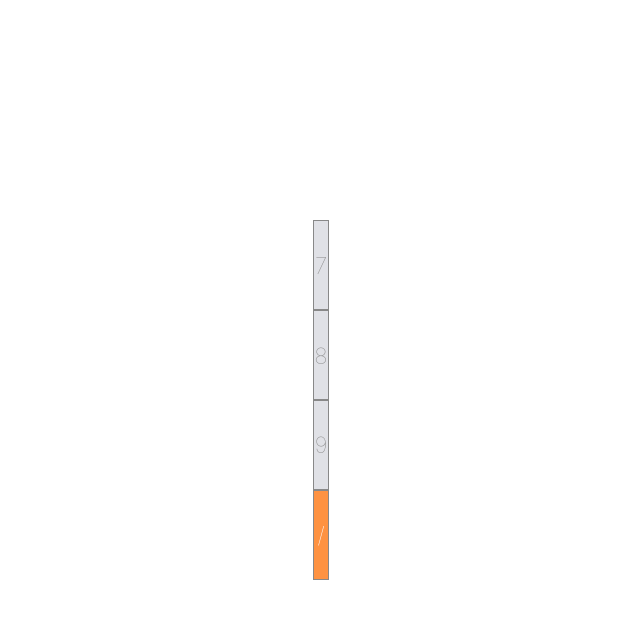
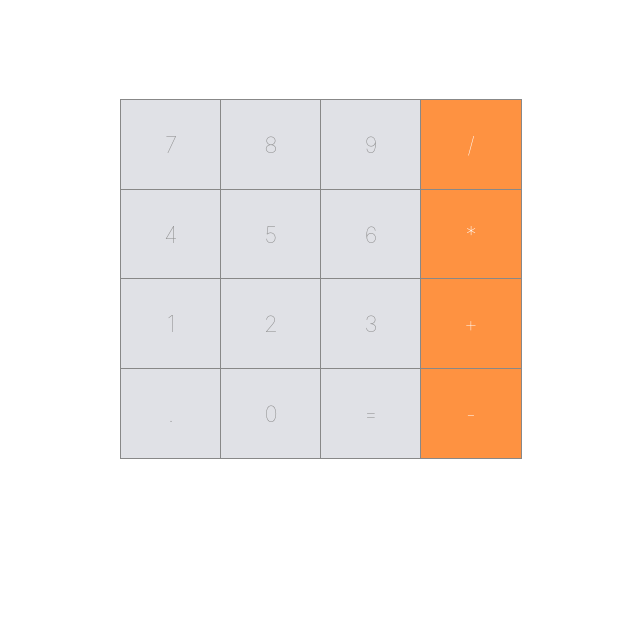
Before and after one commit to TLanetteRose/FCC-ReactJs-Calculator-TLP, a React (Create React App) app: page / in a window 1280 px wide. Shown: the top 618 px of the page, without its empty margins (319-959 px from the left). Built offline with nearby package versions, Linux system fonts and the light colour scheme.

Commit message:
Updated buttons
Signed-off-by: T. Lanette <TLPollard4516@gmail.com>

```diff
--- a/src/App.css
+++ b/src/App.css
@@ -5,3 +5,13 @@
   height: 100vh;
   width: 100%;
 }
+
+.calc-wrapper {
+  width: 400px;
+  height: 600px;
+}
+
+.row {
+  display: flex;
+  width: 100%;
+}
--- a/src/App.jsx
+++ b/src/App.jsx
@@ -13,6 +13,24 @@
             <Button id="nine">9</Button>
             <Button id="divide">/</Button>
           </div>
+          <div className="row">
+            <Button id="four">4</Button>
+            <Button id="five">5</Button>
+            <Button id="six">6</Button>
+            <Button id="multiply">*</Button>
+          </div>
+          <div className="row">
+            <Button id="one">1</Button>
+            <Button id="two">2</Button>
+            <Button id="three">3</Button>
+            <Button id="add">+</Button>
+          </div>
+          <div className="row">
+            <Button id="decimal">.</Button>
+            <Button id="zero">0</Button>
+            <Button id="equal">=</Button>
+            <Button id="subtract">-</Button>
+          </div>
         </div>
       </div>
     );
--- a/src/components/Button.jsx
+++ b/src/components/Button.jsx
@@ -4,6 +4,7 @@
 
 const isOperator = val => {
     return !isNaN(val) || val === "." || val === "=";
+    // Detects if it is a number or not
 }
 const Button = props => (
     <div className={`button-wrapper ${
```
